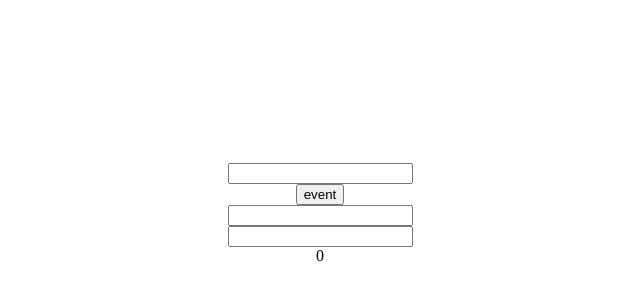
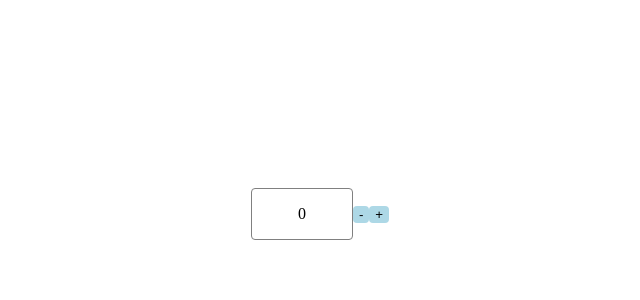
Before and after one commit to jyh4479/study-workspace, a React (Create React App) app in the folder javascript-study/: page / in a window 1280 px wide. Shown: the part 186-486 px from the top of the page, without its empty margins (320-960 px from the left). Built offline with nearby package versions, Linux system fonts and the light colour scheme.

Commit message:
useState
useState에 대해 모르는게 너무 많다... hook 차근차근 다시 공부하자 ㅠ + 동작원리도..

```diff
--- a/javascript-study/src/App.js
+++ b/javascript-study/src/App.js
@@ -2,12 +2,14 @@ import React from "react";
 import {AppPageLayout} from "./AppStyle";
 import TabContainer from "./container/TabContainer";
 import InputContainer from "./container/InputContainer";
+import UseStateContainer from "./container/UseStateContainer";
 
 const App = () => {
     return (
         <AppPageLayout>
             {/*<TabContainer/>*/}
-            <InputContainer/>
+            {/*<InputContainer/>*/}
+            <UseStateContainer/>
         </AppPageLayout>
     )
 }
--- /dev/null
+++ b/javascript-study/src/container/UseStateContainer/index.js
@@ -0,0 +1,64 @@
+import React, {useState} from "react";
+import {NumberButton, NumberView, UseStateContainerLayout} from "./style";
+
+// useState를 정말 많이 쓰지만 제대로 모르고 쓰는것에 대한 학습
+// 안좋은 사용방법, 기존 사용하던 this 없이 어떻게 타겟하여 사용되는지 (js의 메모리 셀 등)
+const useStateContainer = props => {
+
+    const [counter, setCounter] = useState(0);
+
+    // 상태를 업데이트하는데 좋지 않은 방법
+    // return (
+    //     <UseStateContainerLayout>
+    //         <NumberView>{counter}</NumberView>
+    //         <NumberButton onClick={() => {
+    //             setCounter(counter - 1);
+    //         }}>-</NumberButton>
+    //         <NumberButton onClick={() => {
+    //             setCounter(counter + 1);
+    //         }}>+</NumberButton>
+    //     </UseStateContainerLayout>
+    // )
+
+    // 상태를 업데이트하는데 추천되는 방법 --> 왜? 동작이 어떻게 되는거지..?
+    // 비동기적으로 state가 업데이트 되기때문에 아래와 같은 형태의 업데이트를 추천한다.
+    // ex 1)
+    // return (
+    //     <UseStateContainerLayout>
+    //         <NumberView>{counter}</NumberView>
+    //         <NumberButton onClick={() => {
+    //             setCounter((prevCounter) => prevCounter - 1);
+    //             setCounter((prevCounter) => prevCounter - 1);
+    //         }}>-</NumberButton>
+    //         <NumberButton onClick={() => {
+    //             setCounter((prevCounter) => prevCounter + 1);
+    //         }}>+</NumberButton>
+    //     </UseStateContainerLayout>
+    // )
+
+    // ex 2)
+    // return (
+    //     <UseStateContainerLayout>
+    //         <NumberView>{counter}</NumberView>
+    //         <NumberButton onClick={() => {
+    //             setCounter(counter - 1);
+    //             setCounter(counter - 1);
+    //         }}>-</NumberButton>
+    //         <NumberButton onClick={() => {
+    //             setCounter((prevCounter) => prevCounter + 1);
+    //         }}>+</NumberButton>
+    //     </UseStateContainerLayout>
+    // )
+
+    return (<UseStateContainerLayout>
+        <NumberView>{counter}</NumberView>
+        <NumberButton onClick={() => {
+            setCounter((prevCounter) => prevCounter - 1);
+        }}>-</NumberButton>
+        <NumberButton onClick={() => {
+            setCounter((prevCounter) => prevCounter + 1);
+        }}>+</NumberButton>
+    </UseStateContainerLayout>)
+}
+
+export default useStateContainer;
--- /dev/null
+++ b/javascript-study/src/container/UseStateContainer/style.js
@@ -0,0 +1,20 @@
+import styled from "styled-components";
+import {Center} from "../../common/display";
+
+export const UseStateContainerLayout = styled(Center)`
+
+`
+
+export const NumberView = styled(Center)`
+  width: 100px;
+  height: 50px;
+  border-radius: 4px;
+  border: 1px solid #808080;
+`
+
+export const NumberButton = styled.button`
+  background-color: lightblue;
+  border-radius: 4px;
+  outline: none;
+  border: none;
+`
```
